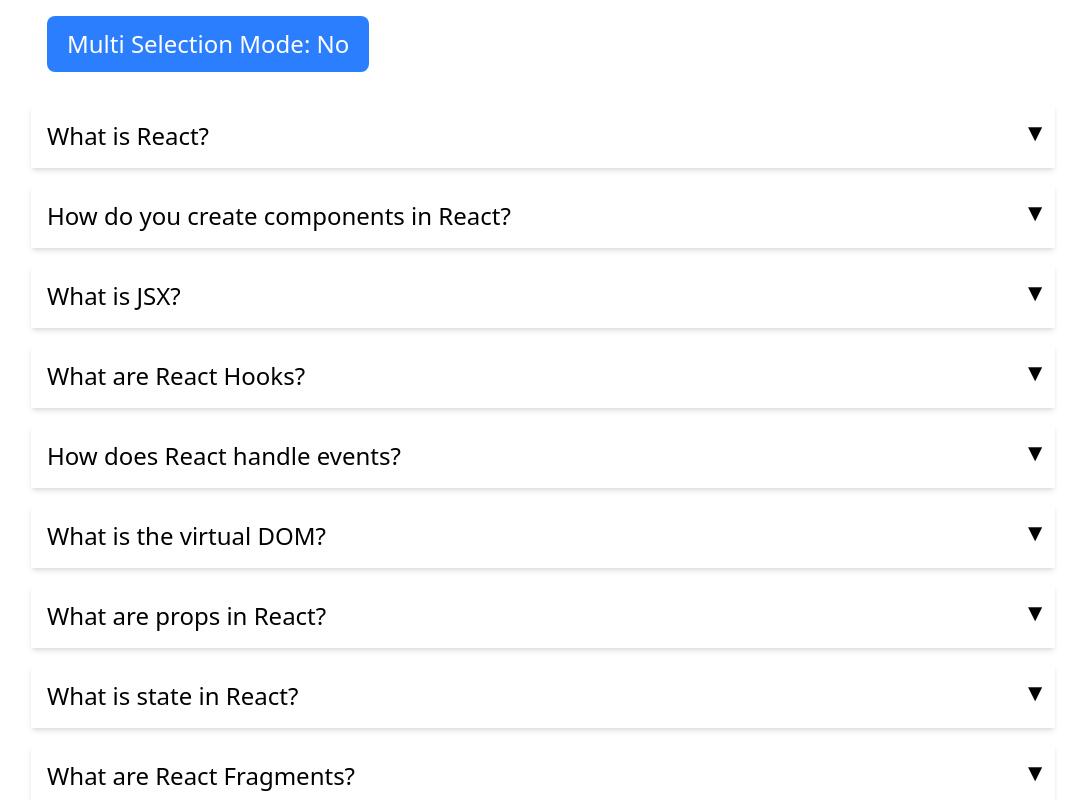
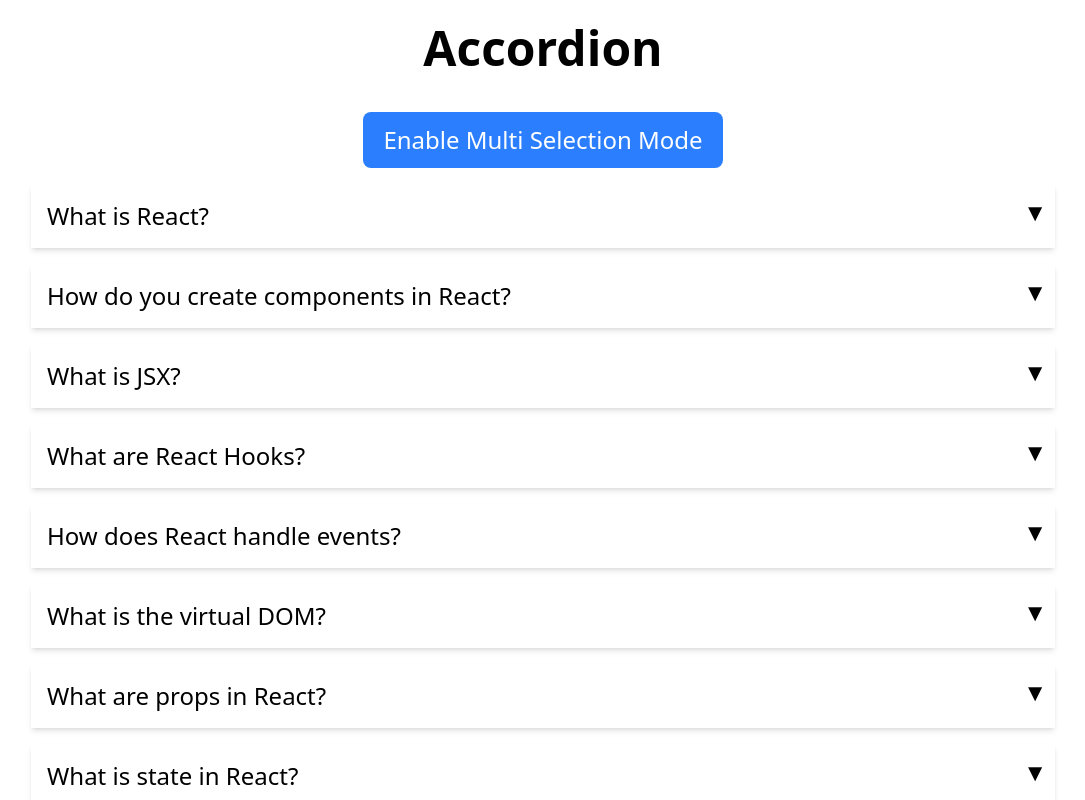
Before and after one commit to safidrawan/25-React-Projects, a React (Vite) app: page / in a window 1280 px wide. Shown: the top 800 px of the page, without its empty margins (97-1182 px from the left). Built offline with nearby package versions, Linux system fonts and the light colour scheme.

Commit message:
Accordion done

```diff
--- a/src/components/Accordion.jsx
+++ b/src/components/Accordion.jsx
@@ -21,6 +21,7 @@
 
   function toggleMultiSelection() {
     setIsMultiSelectionOn(!isMultiSelectionOn);
+    setActiveItems([]);
   }
 
   const elements = data.map((item) => {
@@ -34,19 +35,16 @@
         >
           <span className="w-11/12 text-left">{item.title}</span>
           <span
-            className={`absolute top-1 right-0 transform transition-transform duration-
-              400 ${
-                activeItems.includes(item.id) ? "rotate-180"
-                  : ""
-              }`}
+            className={`absolute top-1 right-0 transform transition-transform duration-300 ${
+              activeItems.includes(item.id) ? "rotate-180" : ""
+            }`}
           >
             ▼
           </span>
         </button>
         <div
-          className={`text-lg rounded-b-lg flex justify-between w-full overflow-hidden transition-all duration-400 ${
-            activeItems.includes(item.id) ? "max-h-96"
-              : "max-h-0"
+          className={`text-lg rounded-b-lg flex justify-between w-full overflow-hidden transition-all duration-300 ${
+            activeItems.includes(item.id) ? "max-h-96" : "max-h-0"
           } `}
         >
           {item.content}
@@ -57,11 +55,14 @@
 
   return (
     <div className="max-w-5xl mx-auto">
+      <h1 className="text-5xl font-bold text-center p-6">Accordion</h1>
       <button
         onClick={toggleMultiSelection}
-        className="text-2xl bg-blue-500 px-5 py-3 rounded-lg m-4 text-white cursor-pointer"
+        className="text-2xl bg-blue-500 px-5 py-3 rounded-lg m-4 text-white cursor-pointer block mx-auto"
       >
-        Multi Selection Mode: {isMultiSelectionOn ? "Yes" : "No"}
+        {isMultiSelectionOn
+          ? "Disable Multi Selection Mode"
+          : "Enable Multi Selection Mode"}
       </button>
       {elements}
     </div>
```
